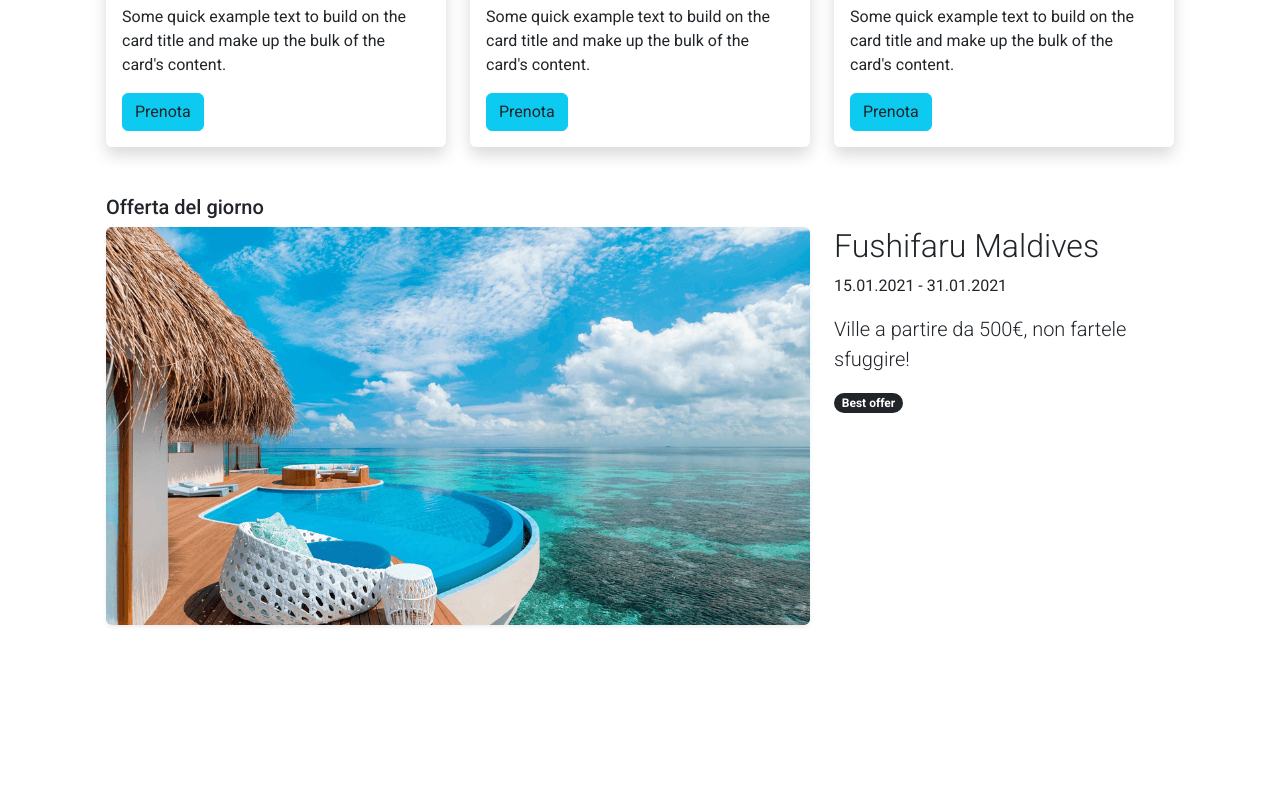
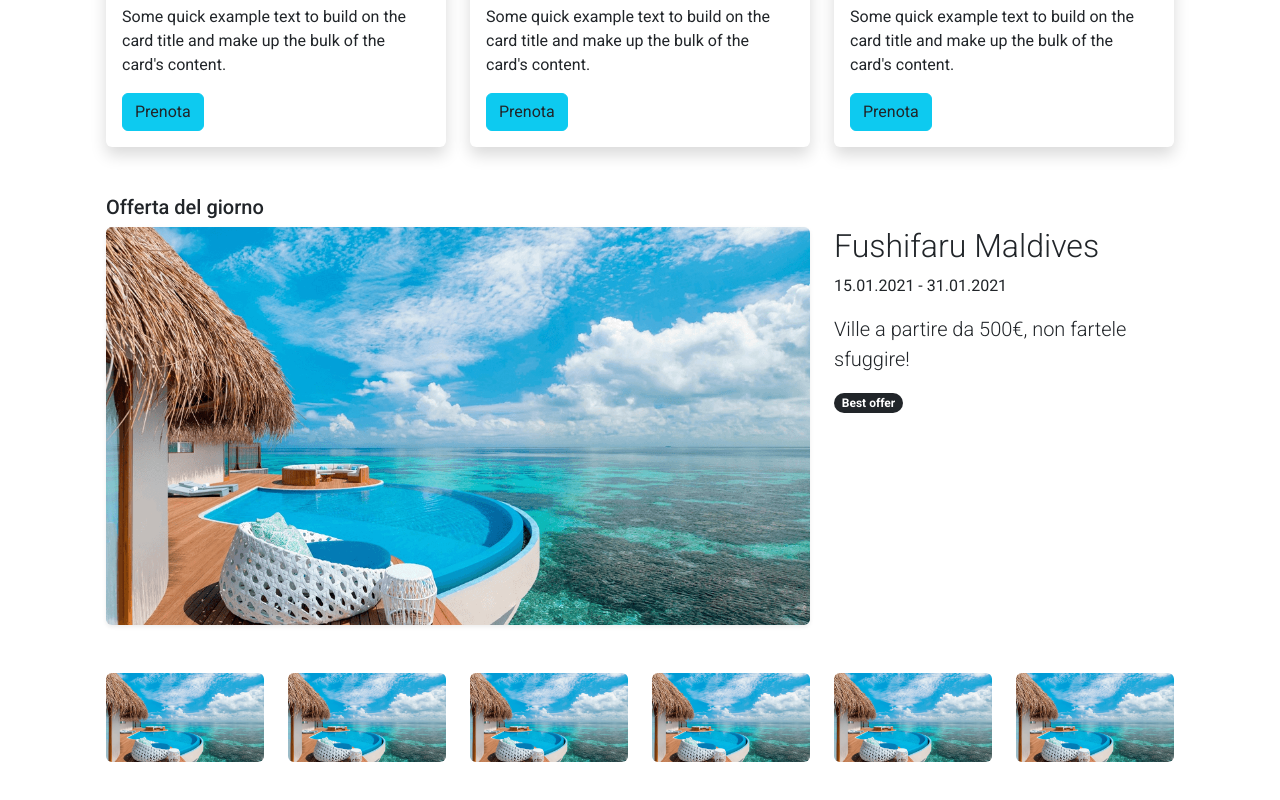
Before and after one commit to m0n0t0ny/U2-W6-D2, a plain HTML site: page index.html in a window 1280 px wide. Shown: the part 1594-2394 px from the top of the page. Before the commit the page ends 2315 px from the top, so only its background shows below. Drawn offline with nearby package versions, Linux system fonts and the light colour scheme.

Commit message:
rounded borders

```diff
--- a/index.html
+++ b/index.html
@@ -387,7 +387,52 @@
             </div>
           </div>
 
-          <div class="container"></div>
+          <div class="container mt-5">
+            <div class="row g-4 justify-content-center">
+              <div class="col-sm-2">
+                <img
+                  src="./assets/img/stilt-house.png"
+                  class="card-img-top rounded"
+                  alt="Stilt house in Maldives"
+                />
+              </div>
+              <div class="col-sm-2">
+                <img
+                  src="./assets/img/stilt-house.png"
+                  class="card-img-top rounded"
+                  alt="Stilt house in Maldives"
+                />
+              </div>
+              <div class="col-sm-2">
+                <img
+                  src="./assets/img/stilt-house.png"
+                  class="card-img-top rounded"
+                  alt="Stilt house in Maldives"
+                />
+              </div>
+              <div class="col-sm-2">
+                <img
+                  src="./assets/img/stilt-house.png"
+                  class="card-img-top rounded"
+                  alt="Stilt house in Maldives"
+                />
+              </div>
+              <div class="col-sm-2">
+                <img
+                  src="./assets/img/stilt-house.png"
+                  class="card-img-top rounded"
+                  alt="Stilt house in Maldives"
+                />
+              </div>
+              <div class="col-sm-2">
+                <img
+                  src="./assets/img/stilt-house.png"
+                  class="card-img-top rounded"
+                  alt="Stilt house in Maldives"
+                />
+              </div>
+            </div>
+          </div>
         </div>
       </div>
     </main>
```
Also changed, not shown: FE-U2-S2-L2-Esercizio.html (+1 -1 lines).
